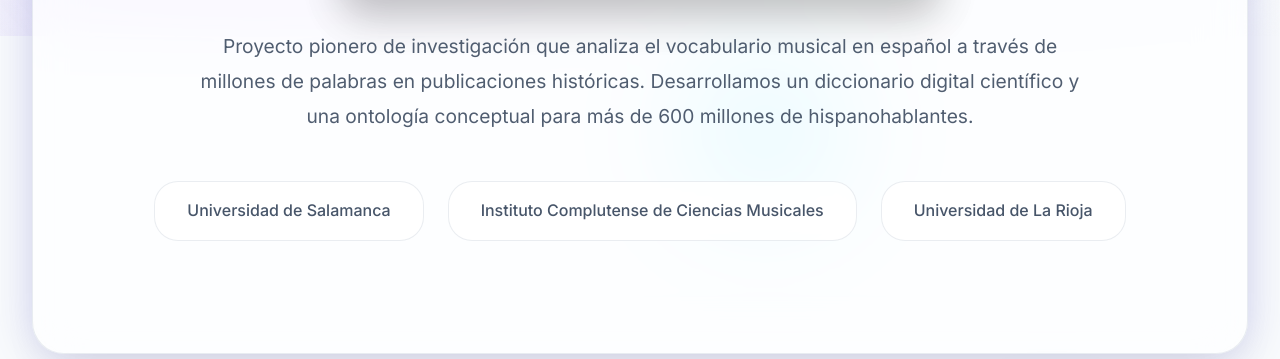
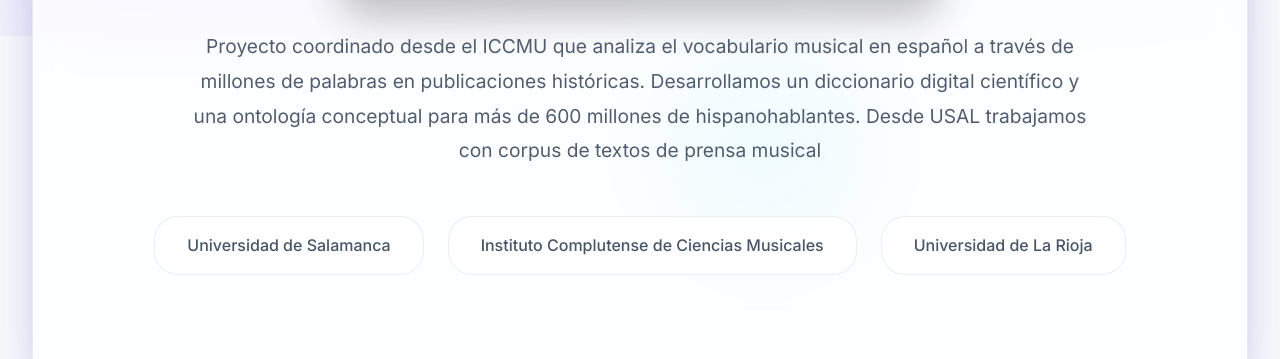
Before and after one commit to LeximusUSAL/inicio, a plain HTML site: page index.html in a window 1280 px wide. Shown: the part 764-1123 px from the top of the page. Drawn offline with Linux system fonts and the light colour scheme.

Commit message:
Update index.html

```diff
--- a/index.html
+++ b/index.html
@@ -636,7 +636,7 @@
             <img src="https://images.unsplash.com/photo-1551288049-bebda4e38f71?q=80&w=1200&auto=format&fit=crop" alt="Visualización de análisis de datos y gráficos en pantalla" class="hero-image">
 
             <div class="description">
-                <p>Proyecto pionero de investigación que analiza el vocabulario musical en español a través de millones de palabras en publicaciones históricas. Desarrollamos un diccionario digital científico y una ontología conceptual para más de 600 millones de hispanohablantes.</p>
+                <p>Proyecto coordinado desde el ICCMU que analiza el vocabulario musical en español a través de millones de palabras en publicaciones históricas. Desarrollamos un diccionario digital científico y una ontología conceptual para más de 600 millones de hispanohablantes. Desde USAL trabajamos con corpus de textos de prensa musical</p>
             </div>
 
             <div class="institutions">
```
